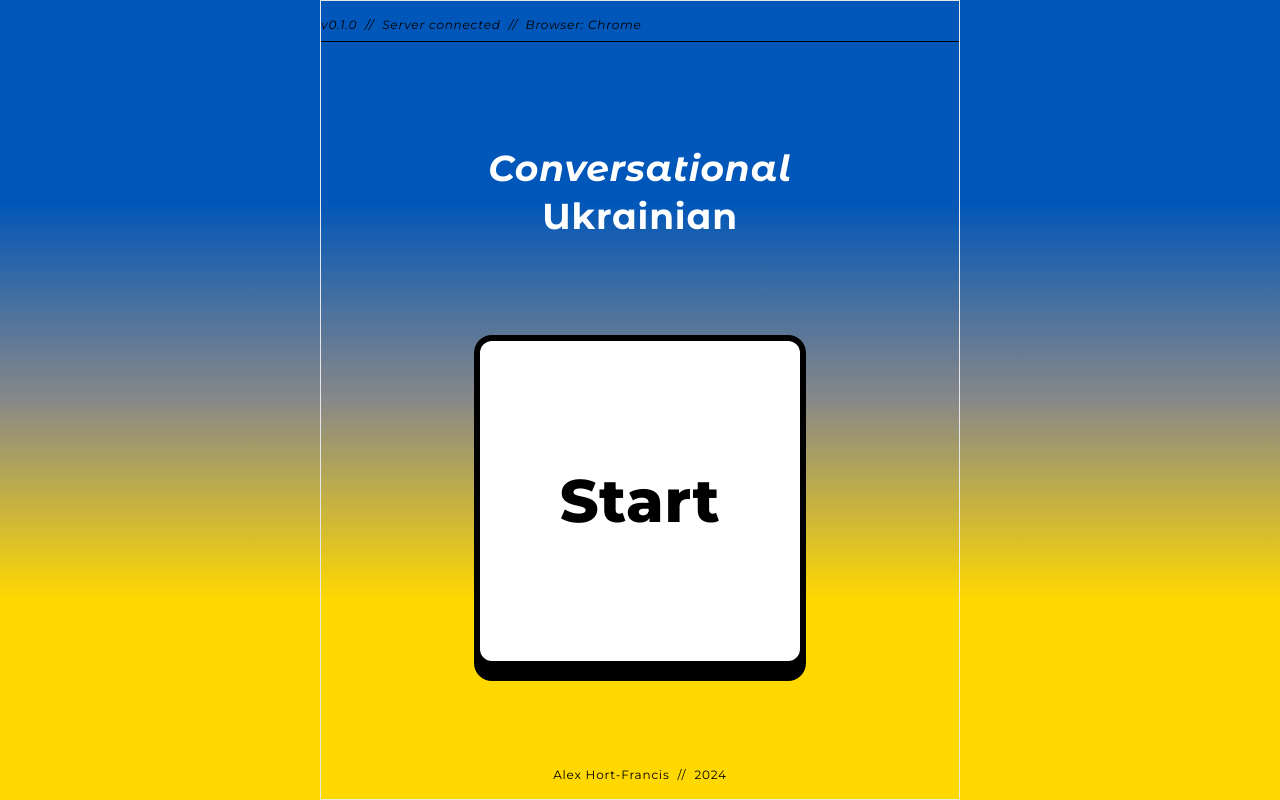
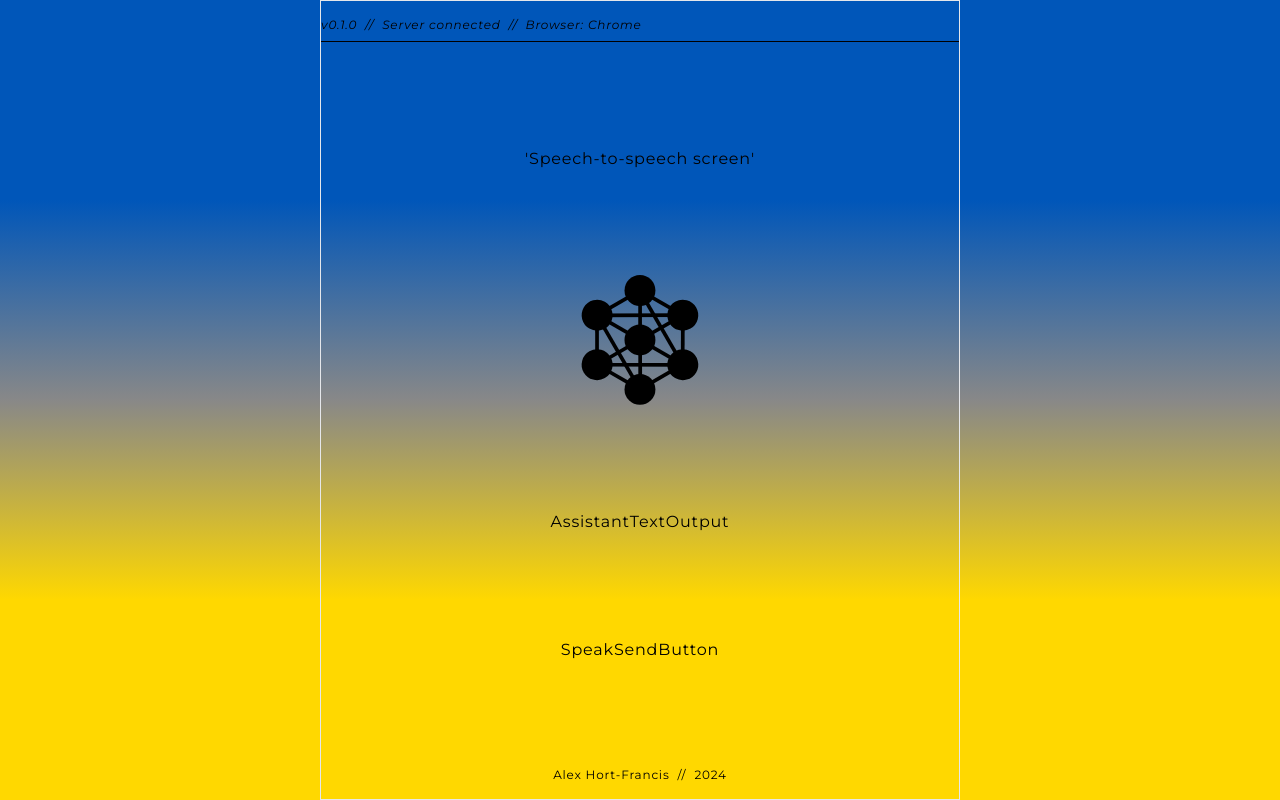
Before and after one commit to hortfrancis/conversational-frontend-01, a React (Vite) app: page / in a window 1280 px wide. Both pictures are taken after a click on the button "Start". Built offline with nearby package versions, Linux system fonts and the light colour scheme.

Commit message:
Add multi-stage screen logic
- Refactor Welcome screen to be in a separate component
- Add Speech-to-Speech screen with an icon for the AI assistant

```diff
--- a/src/App.jsx
+++ b/src/App.jsx
@@ -1,14 +1,14 @@
 import { useEffect, useState } from 'react';
-import { DebugBar, StartButton, Footer, SpeechInput } from './components';
+import { Welcome, SpeechToSpeech } from './screens';
+import { DebugBar, Footer, SpeechInput } from './components';
 import { sendSpeechAudio } from './lib';
 import { getBrowserName } from './utils';
 
 export default function App() {
     const [serverConnectionState, setServerConnectionState] = useState('');
+    const [appState, setAppState] = useState('welcome');
 
     useEffect(() => {
-        console.log(import.meta.env.VITE_BACKEND_URL);
-
         // Make a generic request to the backend to wake up the server
         (async () => {
             setServerConnectionState('requesting');
@@ -23,6 +23,11 @@ export default function App() {
         })();
     }, []);
 
+    const start = () => {
+        console.log("Starting speech-to-speech");
+        setAppState('speech-to-speech');
+    }
+
     return (
         <>
             <div className="bg-gradient-to-b from-[#0056B9] to-[#FFD800] via-[#888] from-25% via-50% to-75%">
@@ -33,11 +38,10 @@ export default function App() {
                         border
                     `}>
                     <DebugBar serverConnectionState={serverConnectionState} browserName={getBrowserName()} />
-                    <h1 className="flex flex-col gap-2 text-4xl font-bold text-center text-slate-700 font-montserrat_alternates text-white">
-                        <span className="italic">Conversational</span>
-                        Ukrainian
-                    </h1>
-                    <StartButton />
+
+                    {appState === 'welcome' && <Welcome start={start} />}
+                    {appState === 'speech-to-speech' && <SpeechToSpeech sendSpeechAudio={sendSpeechAudio} />}
+
                     <Footer />
                 </main>
             </div >
--- /dev/null
+++ b/src/components/AssistantIcon.jsx
@@ -0,0 +1,46 @@
+export default function AssistantIcon({ thinking }) {
+
+    const styles = {
+        circle: {
+            fill: '#000'
+        },
+        line: {
+            strokeColour: '#000',
+            strokeWidth: 6
+        }
+    }
+
+    return (
+
+        <div className={`w-32 ${thinking ? 'animate-pulse' : 'animate-none'}`}>
+            <svg width="100%" height="100%" viewBox="0 0 207 210" xmlns="http://www.w3.org/2000/svg">
+                {/* Outer lines */}
+                <path d="M172.857 64.7529L103 25" stroke={styles.line.strokeColour} strokeWidth={styles.line.strokeWidth}/>
+                <path d="M172.857 64.7529L172.498 145.375" stroke={styles.line.strokeColour} strokeWidth={styles.line.strokeWidth} />
+                <path d="M103.357 185.13L172.998 144.509" stroke={styles.line.strokeColour} strokeWidth={styles.line.strokeWidth}/>
+                <path d="M34.0752 145.13L103.357 185.13" stroke={styles.line.strokeColour} strokeWidth={styles.line.strokeWidth} />
+                <path d="M34.0752 145.13L33.9342 65.3746" stroke={styles.line.strokeColour} strokeWidth={styles.line.strokeWidth} />
+                <path d="M103.292 25.2441L33.9342 65.3746" stroke={styles.line.strokeColour} strokeWidth={styles.line.strokeWidth} />
+
+                {/* Inner lines */}
+                <path d="M34.1506 65L103.433 105" stroke={styles.line.strokeColour} strokeWidth={styles.line.strokeWidth} />
+                <path d="M103.433 105L172.715 145" stroke={styles.line.strokeColour} strokeWidth={styles.line.strokeWidth} />
+                <path d="M103.857 184.264L103.575 24.7529" stroke={styles.line.strokeColour} strokeWidth={styles.line.strokeWidth} />
+                <path d="M172.498 145.375L34.0752 145.131" stroke={styles.line.strokeColour} strokeWidth={styles.line.strokeWidth} />
+                <path d="M103.357 185.13L33.9344 65.3746" stroke={styles.line.strokeColour} strokeWidth={styles.line.strokeWidth}/>
+                <path d="M172.857 64.7529L33.9344 65.3747" stroke={styles.line.strokeColour} strokeWidth={styles.line.strokeWidth} />
+                <path d="M172.498 145.375L103 25" stroke={styles.line.strokeColour} strokeWidth={styles.line.strokeWidth} />
+                <path d="M34.0752 145.13L173 65" stroke={styles.line.strokeColour} strokeWidth={styles.line.strokeWidth} />
+
+                {/* Circles */}
+                <circle cx="103.433" cy="25" r="25" fill={styles.circle.fill} />
+                <circle cx="172.715" cy="65" r="25" transform="rotate(60 172.715 65)" fill={styles.circle.fill} />
+                <circle cx="172.715" cy="145" r="25" transform="rotate(-60 172.715 145)" fill={styles.circle.fill} />
+                <circle cx="103.433" cy="185" r="25" fill={styles.circle.fill} />
+                <circle cx="34.1506" cy="145" r="25" transform="rotate(60 34.1506 145)" fill={styles.circle.fill} />
+                <circle cx="34.1506" cy="65" r="25" transform="rotate(-60 34.1506 65)" fill={styles.circle.fill} />
+                <circle cx="103.433" cy="105" r="25" fill={styles.circle.fill} />
+            </svg >
+        </div>
+    )
+}
--- /dev/null
+++ b/src/components/AssistantTextOutput.jsx
@@ -0,0 +1,5 @@
+export default function AssistantTextOutput() {
+    return (
+        'AssistantTextOutput'
+    )
+}
--- /dev/null
+++ b/src/components/SpeakSendButton.jsx
@@ -0,0 +1,5 @@
+export default function SpeakSendButton() {
+    return (
+        <span>SpeakSendButton</span>
+    )
+}
--- a/src/components/StartButton.jsx
+++ b/src/components/StartButton.jsx
@@ -1,6 +1,8 @@
-export default function StartButton() {
+export default function StartButton({ start }) {
     return (
-        <button className={`
+        <button
+            onClick={start}
+            className={`
                 block bg-white text-black
                 shadow-[0px_14px_0px_6px_black]
                 ring-[6px] ring-black
--- /dev/null
+++ b/src/components/WelcomeHeading.jsx
@@ -0,0 +1,8 @@
+export default function WelcomeHeading() {
+    return (
+        <h1 className="flex flex-col gap-2 text-4xl font-bold text-center text-slate-700 font-montserrat_alternates text-white">
+            <span className="italic">Conversational</span>
+            Ukrainian
+        </h1>
+    )
+}
--- /dev/null
+++ b/src/screens/SpeechToSpeech.jsx
@@ -0,0 +1,16 @@
+import { useState } from 'react';
+import { AssistantIcon, AssistantTextOutput, SpeakSendButton } from '../components';
+
+export default function SpeechToSpeech() {
+    const [thinking, setThinking] = useState(false);
+
+    return (
+        <>
+            'Speech-to-speech screen'
+
+            <AssistantIcon thinking={thinking}/>
+            <AssistantTextOutput />
+            <SpeakSendButton />
+        </>
+    )
+}
--- /dev/null
+++ b/src/screens/Welcome.jsx
@@ -0,0 +1,10 @@
+import { WelcomeHeading, StartButton } from '../components';
+
+export default function Welcome({ start }) {
+    return (
+        <>
+            <WelcomeHeading />
+            <StartButton start={start}/>
+        </>
+    )
+}
--- /dev/null
+++ b/src/screens/index.js
@@ -0,0 +1,2 @@
+export {default as Welcome} from './Welcome';
+export {default as SpeechToSpeech} from './SpeechToSpeech';
```
Also changed, not shown: src/components/index.js (+9 -0 lines). Lines whose indentation alone changed are shown as unchanged.
